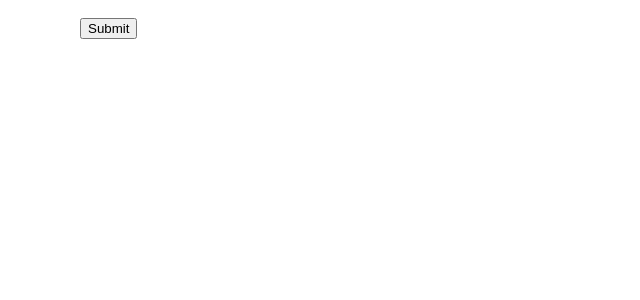
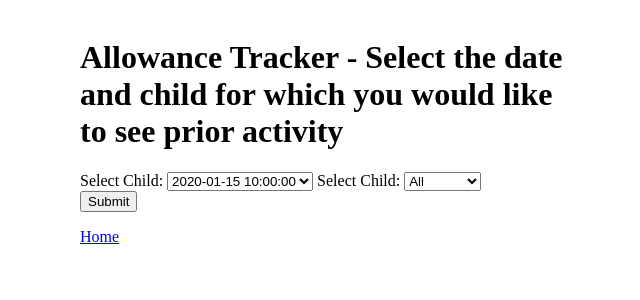
Before and after one commit to ericgert/allowanceTracker, a Flask app: page /priorActivity in a window 1280 px wide. Shown: the top 300 px of the page, without its empty margins (310-950 px from the left). Run offline with Flask 2, Linux system fonts and the light colour scheme; a database or web service that is not in the repository returns one stand-in record (values such as "Sample title"); some libraries are stand-ins or nearby versions.

Commit message:
added the logic to create the date list in priorActivity and passed that with child to showActivity

```diff
--- a/code/app.py
+++ b/code/app.py
@@ -96,29 +96,32 @@ def finalizeWeek():
 
 @app.route('/priorActivity', methods=['GET','POST'])
 def priorActivity():
+
+    #if the request is a post request grab the options and return the activity for that date and child
     if request.method == 'POST':
         # #get values from the form
-        # child = "'"+request.values.get('childSelect')+"'"
-        # amount = request.values.get('modifyAmount')
-        # reason = "'"+request.values.get('modifyReason')+"'"
-        # #grab the current date
-        # cur_date = "'"+allow_utils.get_current_weekend()+"'"
-        # #prepare the insert statement to update the amount
-        # sql = """
-        # insert into amount_details values({}, {}, {}, {})
-        # """.format(cur_date, child, amount, reason)
-        # #execute the statement and check teh results
-        # result = allow_conn.execute_statement(sql)
-        # if result['code'] == 0:
-        #     message = 'You have successfully modified the allowance for {} by ${}'.format(child, amount)
-        # else:
-        #     message = result['message']
-        message = '{"date":"2020-01-17","child":"All"}'
+        child = "'"+request.values.get('childSelect')+"'"
+        cur_date = "'"+request.values.get('dateSelect')+"'"
+
+        message = '{"date":"{}","child":"{}"}'.format(cur_date, child)
         return redirect(url_for('showActivity', message=message))
 
+    #get list of prior dates
+    get_date_list_sql = """
+    select week_end_date from weekends
+    where week_end_date < (
+        Select week_end_date from weekends where current_record_ind = 'Y'
+        )
+    order by week_end_date desc
+    limit 10;
+    """
+    #execute query and place dates in list
+    date_rows = allow_conn.execute_query(get_date_list_sql)
+    date_list = [str(row[0]) for row in date_rows]
+    date_len = len(date_list)
 
-    cur_date = allow_utils.get_current_weekend()
-    return render_template('priorActivity.html', WEEK_END_DATE=cur_date)
+    #if the request is a get render the page with the appropriate options
+    return render_template('priorActivity.html', date_list = date_list, date_len = date_len)
 
 @app.route('/message')
 def message():
@@ -132,6 +135,21 @@ def showActivity():
     msg_dict = json.loads(str_message)
     cur_date = msg_dict['date']
     cur_child = msg_dict['child']
+    # #determine if we need all children or just a specific kid
+    # if cur_child == 'ALL':
+    #     sql_where = "\n WHERE week_end_date = '{}'".format(cur_date)
+    # else:
+    #     sql_where = "\n WHERE week_end_date = '{}' and child_name = '{}'".format(cur_date, child)
+    # #prepare the query to grab the activity
+    # act_sql = """
+    # select week_end_date, child_name, modified_amount, modify_reason
+    # from amount_details
+    # {}
+    # order by child_name
+    # """.format(sql_where)
+    # #execute the statement and check teh results
+    # act_rows = allow_conn.execute_query(act_sql)
+    # parse results into the
     activity_list = [('date', 'kid', 'amount', 'reason'), ('date1', 'kid1', 'amount1', 'reason1')]
     activity_len = len(activity_list)
     return render_template('showActivity.html', cur_date = cur_date, cur_child = cur_child, activity = activity_list, len = activity_len)
--- a/code/templates/priorActivity.html
+++ b/code/templates/priorActivity.html
@@ -15,9 +15,24 @@
 </head>
 <body>
   <div class="content">
+    <h1>Allowance Tracker - Select the date and child for which you would like to see prior activity</h1>
+    <label for="dateSelect">Select Child:</label>
+    <select name="dateSelect" form="priorForm">
+      {% for i in range(date_len) %}
+        <option value="{{ i }}">{{ date_list[i] }}</option>
+      {% endfor %}
+    </select>
+    <label for="childSelect">Select Child:</label>
+    <select name="childSelect" form="priorForm">
+      <option value="ALL">All</option>
+      <option value="MICAH">Micah</option>
+      <option value="CAMERON">Cameron</option>
+      <option value="ALEX">Alex</option>
+    </select>
     <form action="{{ url_for('priorActivity') }}" method="post" id="priorForm">
       <input type="submit" value="Submit">
     </form>
+    <p><a href="{{ url_for('app_index') }}">Home</a></p>
   </div>
 </body>
 </html>
```
